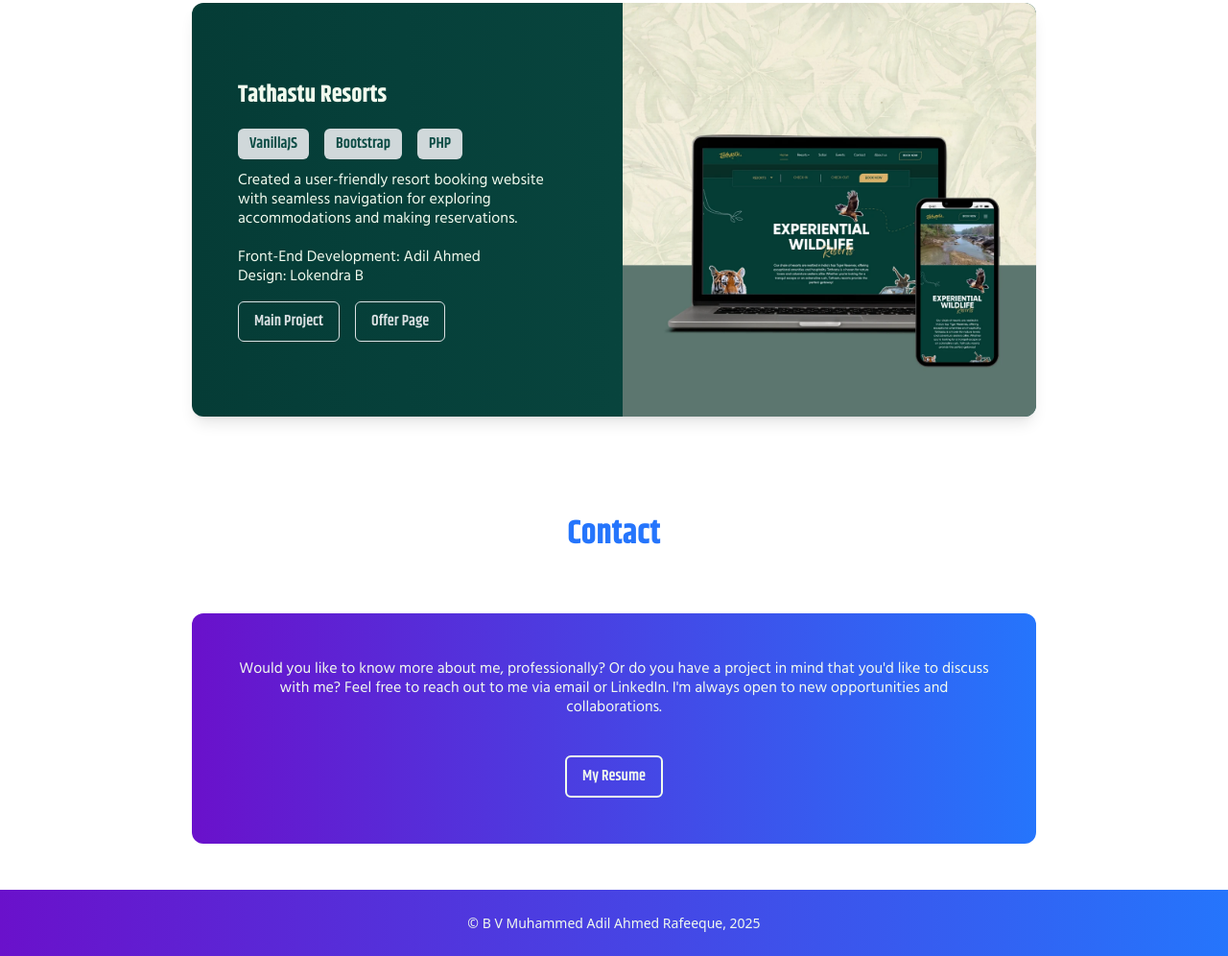
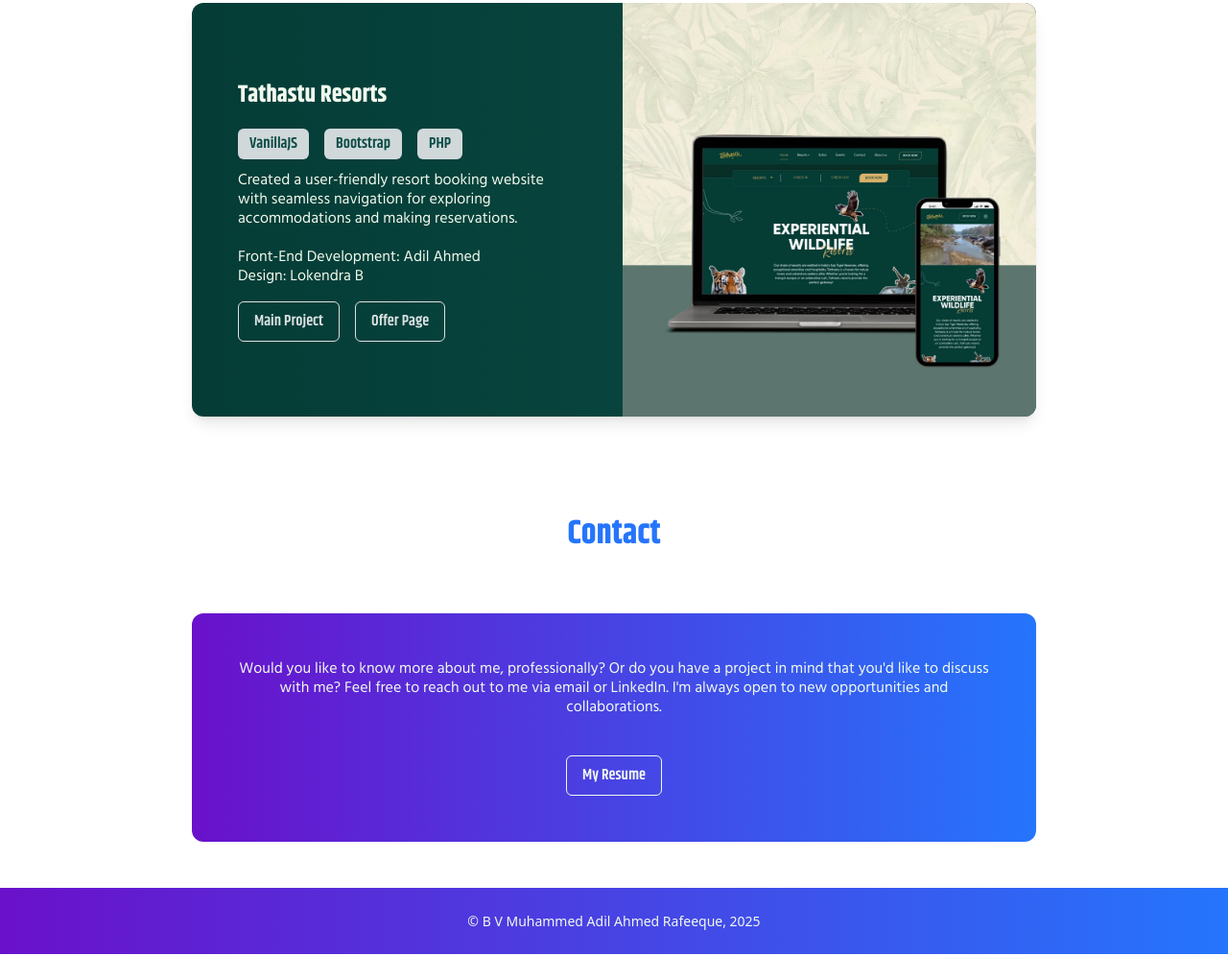
Before and after one commit to kallumaguy/portfolio, a website built with Vite: page index.html in a window 1280 px wide. Shown: the part 2220-3216 px from the top of the page at 96% size. Built offline with nearby package versions, Linux system fonts and the light colour scheme.

Commit message:
UI Updated

```diff
--- a/index.html
+++ b/index.html
@@ -337,7 +337,8 @@
               class="font-hind font-normal text-[#f1faee] text-[16px] text-center leading-tight"
             >
               Would you like to know more about me, professionally? Or do you
-              have a project in mind that you'd like to discuss with me? <br class="hidden xl:block"/>
+              have a project in mind that you'd like to discuss with me?
+              <br class="hidden xl:block" />
               Feel free to reach out to me via email or LinkedIn. I'm always
               open to new opportunities and collaborations.
             </p>
@@ -345,7 +346,7 @@
           <div class="flex-1 flex justify-center items-center">
             <a
               href="https://www.overleaf.com/read/cbghfwysznxr#13fa84"
-              class="bg-transparent text-[#f1faee] hover:bg-[#f1faee] hover:text-primary font-khand font-semibold text-[16px] px-4 py-2 mt-4 border-2 hover:border-[#f1faee] rounded-md"
+              class="bg-transparent text-[#f1faee] hover:bg-[#f1faee] hover:text-primary font-khand font-semibold text-[16px] px-4 py-2 mt-4 border hover:border-[#f1faee] rounded-md"
             >
               My Resume
             </a>
```
